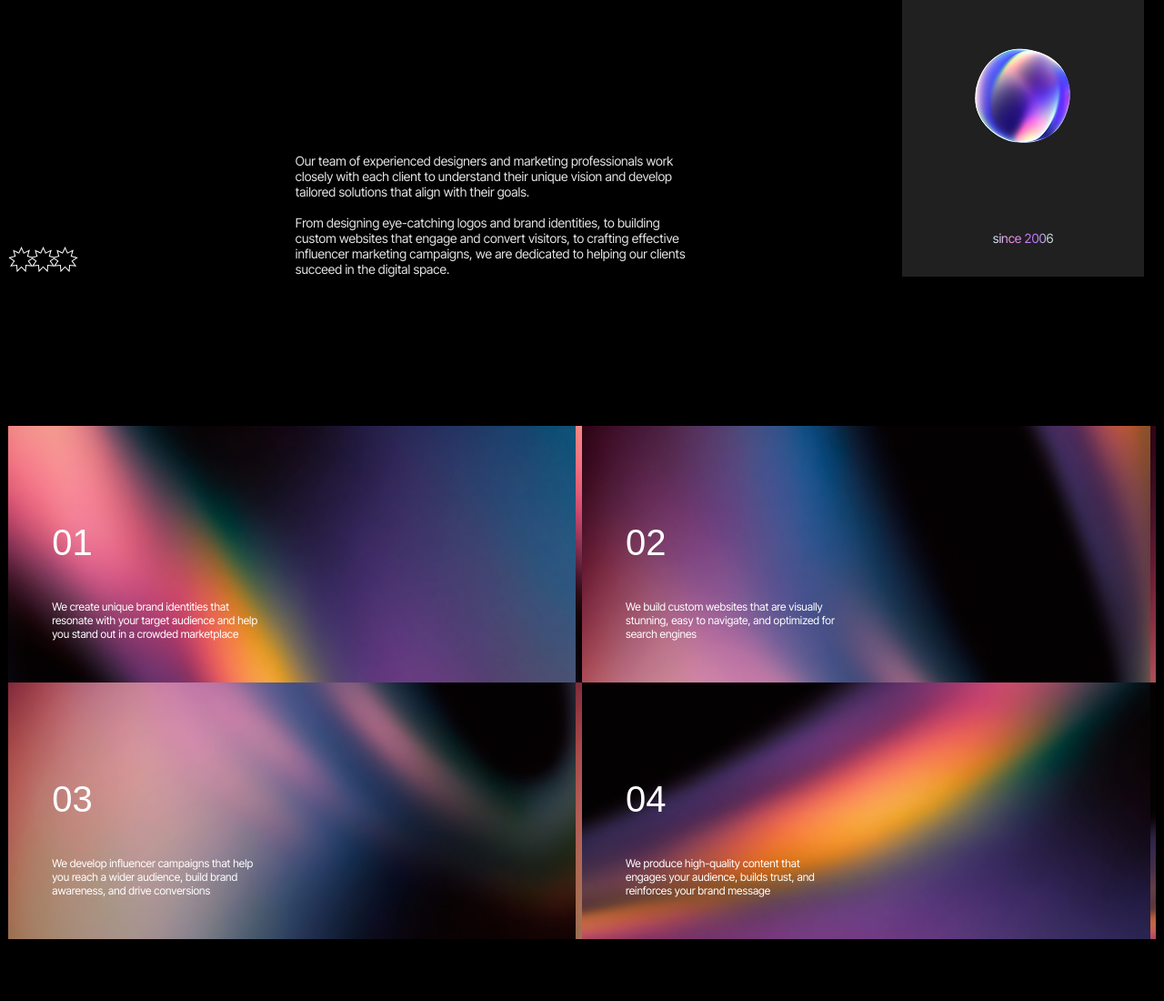
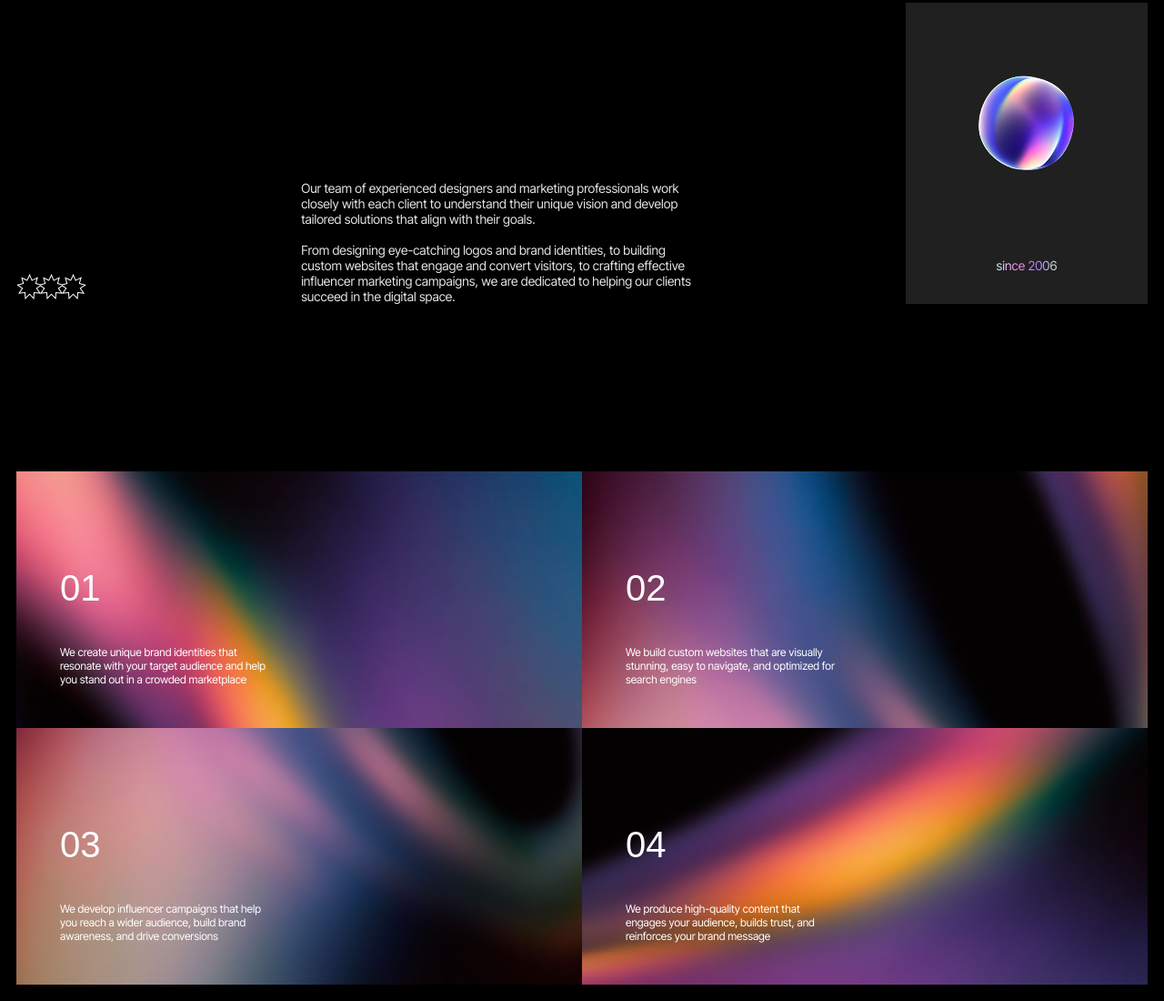
Before and after one commit to bulovcka/project3, a plain HTML site: page index.html in a window 1280 px wide. Shown: the part 1526-2626 px from the top of the page at 91% size. Before the commit the page ends 2566 px from the top, so only its background shows below. Drawn offline with Linux system fonts and the light colour scheme; a web font is replaced by a local one.

Commit message:
minor changes

```diff
--- a/index.html
+++ b/index.html
@@ -30,7 +30,7 @@
                                     <li class="row1_item">Services</li>
                                     <li class="row1_item">Cases</li>
                                     <li class="row1_item">Team</li>
-                                    <li class="row1_item">
+                                    <li class="row1_item row1_item_img">
                                         <img src="images/Vector.png" alt="globe">
                                     </li>
                                 </ul>
--- a/style.css
+++ b/style.css
@@ -3,6 +3,7 @@
 
 .class0{
     background-image: url('images/max_shirko_None_b20aa929-95e1-4cff-81b4-8d0306ac0b3e-2\ 1.png');
+    background-size: 100% 100%;
 }
 
 .class0_body {
@@ -93,6 +94,8 @@
     padding: 20px;
     flex-grow: 1;
 }
+
+
 
 
 
@@ -249,7 +252,7 @@ html, body {
 .container {
     max-width: 1261.67px;
     margin: 0 auto;
-    padding: 0 auto;
+    padding: 10px 10px;
 }
 
 .class1 {
@@ -353,6 +356,7 @@ html, body {
 
 .section1{
     background-image: url('images/Rectangle\ 20.png');
+    background-size: 100% 100%;
     grid-column: 1;
     grid-row: 1;
     display: flex;
@@ -361,18 +365,21 @@ html, body {
 
 .section2{
     background-image: url('images/Rectangle\ 21.png');
+    background-size: 100% 100%;
     grid-column: 2;
     grid-row: 1;
 }
 
 .section3{
     background-image: url('images/Rectangle\ 22.png');
+    background-size: 100% 100%;
     grid-column: 1;
     grid-row: 2;
 }
 
 .section4{
     background-image: url('images/Rectangle\ 23.png');
+    background-size: 100% 100%;
     grid-column: 2;
     grid-row: 2;
 }
```
